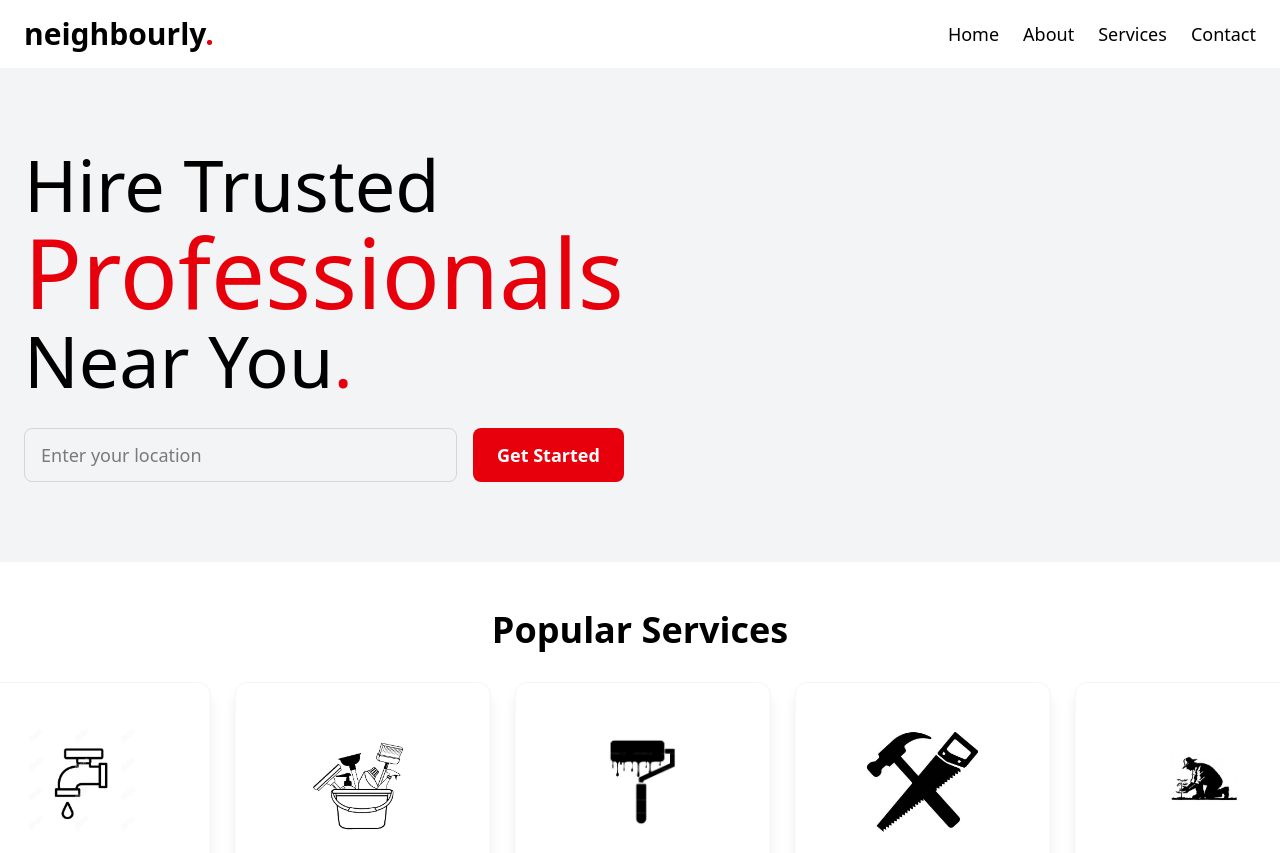
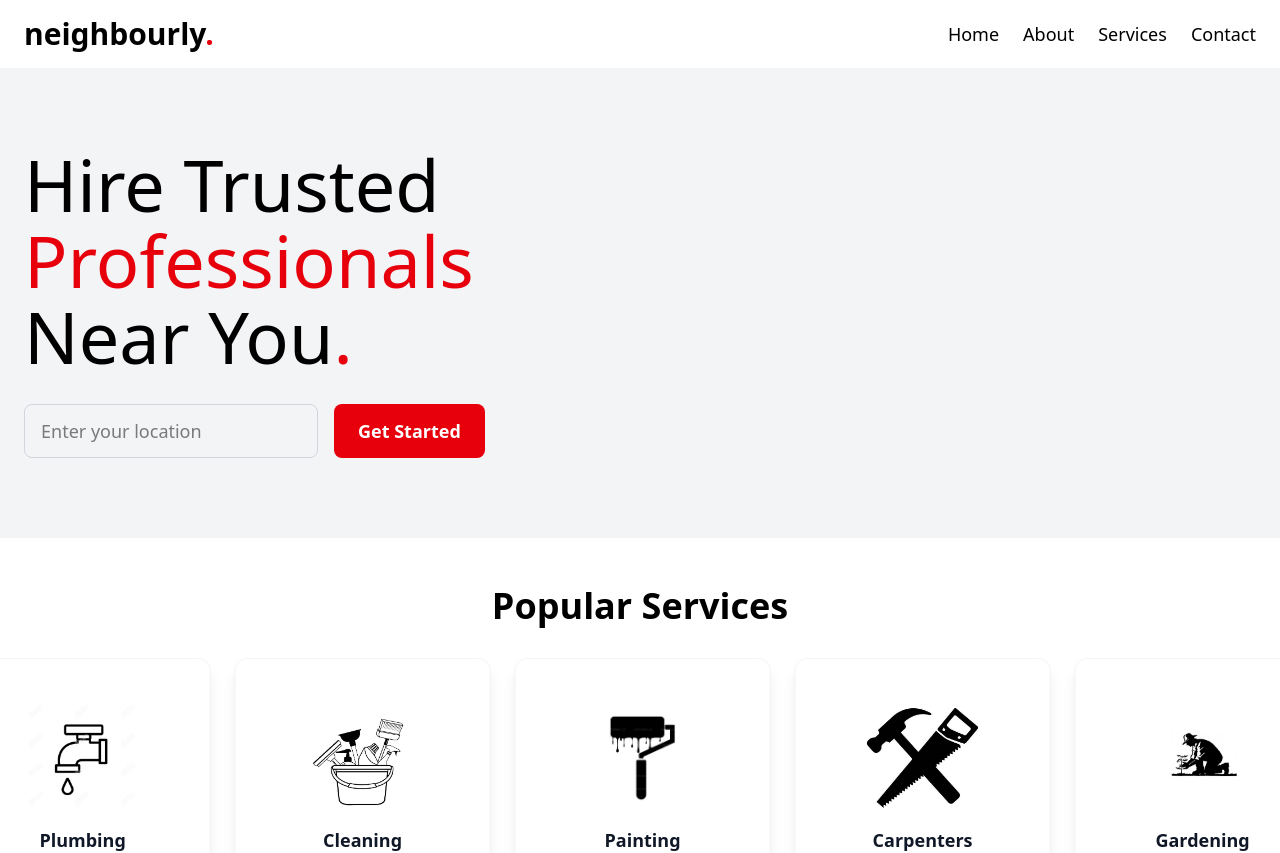
Before and after one commit to jhalucky/Neighbourly, a React (Vite) app: page / in a window 1280 px wide. Shown: the top 853 px of the page. Built offline with nearby package versions, Linux system fonts and the light colour scheme.

Commit message:
framer-motion and gsap

```diff
--- a/src/components/Hero.tsx
+++ b/src/components/Hero.tsx
@@ -1,6 +1,5 @@
 import type { Variants } from "framer-motion";
 import { motion, easeInOut } from "framer-motion";
-
 import { useState, useEffect } from "react";
 
 export default function Hero() {
@@ -10,58 +9,57 @@ export default function Hero() {
     setIsVisible(true);
   }, []);
 
-  const textVariants ={
+  // Variants for staggered text
+  const textVariants: Variants = {
     hidden: { x: -100, opacity: 0 },
     visible: (i: number) => ({
       x: 0,
       opacity: 1,
-      transition: { delay: i * 0.4, duration: 0.8, ease: easeInOut },
+      transition: {
+        delay: i * 0.4,
+        duration: 0.8,
+        ease: easeInOut,
+      },
     }),
   };
 
-  const thisVariants = {
+  const thisVariants: Variants = {
     hidden: { x: 100, opacity: 0 },
     visible: (i: number) => ({
       x: 0,
       opacity: 1,
-      transition: { delay: i * 0.4, duration: 0.8, ease: easeInOut },
+      transition: {
+        delay: i * 0.4,
+        duration: 0.8,
+        ease: easeInOut,
+      },
     }),
   };
+
+  // Headings to render
+  const headings = [
+    { text: "Hire Trusted", variant: textVariants },
+    { text: "Professionals", variant: thisVariants, className: "text-red-600 my-2 md:my-1" },
+    { text: "Near You.", variant: textVariants, spanColor: true },
+  ];
 
   return (
     <section className="w-full bg-gray-100 py-20 px-3 md:px-6 flex flex-col items-start">
       <div className="max-w-4xl text-left">
-        {/* Animated Heading */}
-        <motion.h1
-          custom={0}
-          initial="hidden"
-          animate={isVisible ? "visible" : "hidden"}
-          variants={textVariants}
-          className="text-4xl sm:text-5xl md:text-7xl"
-        >
-          Hire Trusted
-        </motion.h1>
-
-        <motion.h1
-          custom={1}
-          initial="hidden"
-          animate={isVisible ? "visible" : "hidden"}
-          variants={thisVariants}
-          className="text-5xl sm:text-8xl md:text-8xl text-red-600 my-2 md:my-1"
-        >
-          Professionals
-        </motion.h1>
-
-        <motion.h1
-          custom={2}
-          initial="hidden"
-          animate={isVisible ? "visible" : "hidden"}
-          variants={textVariants}
-          className="text-4xl sm:text-5xl md:text-7xl"
-        >
-          Near You
-          <span className="text-red-600">.</span>
-        </motion.h1>
+        {/* Animated Headings */}
+        {headings.map((item, index) => (
+          <motion.h1
+            key={index}
+            custom={index}
+            initial="hidden"
+            animate={isVisible ? "visible" : "hidden"}
+            variants={item.variant}
+            className={`text-4xl sm:text-5xl md:text-7xl ${item.className || ""}`}
+          >
+            {item.text.split(".")[0]}
+            {item.spanColor && <span className="text-red-600">.</span>}
+          </motion.h1>
+        ))}
 
         {/* Input and Button */}
         <div className="mt-8 flex flex-col sm:flex-row gap-4">
```
